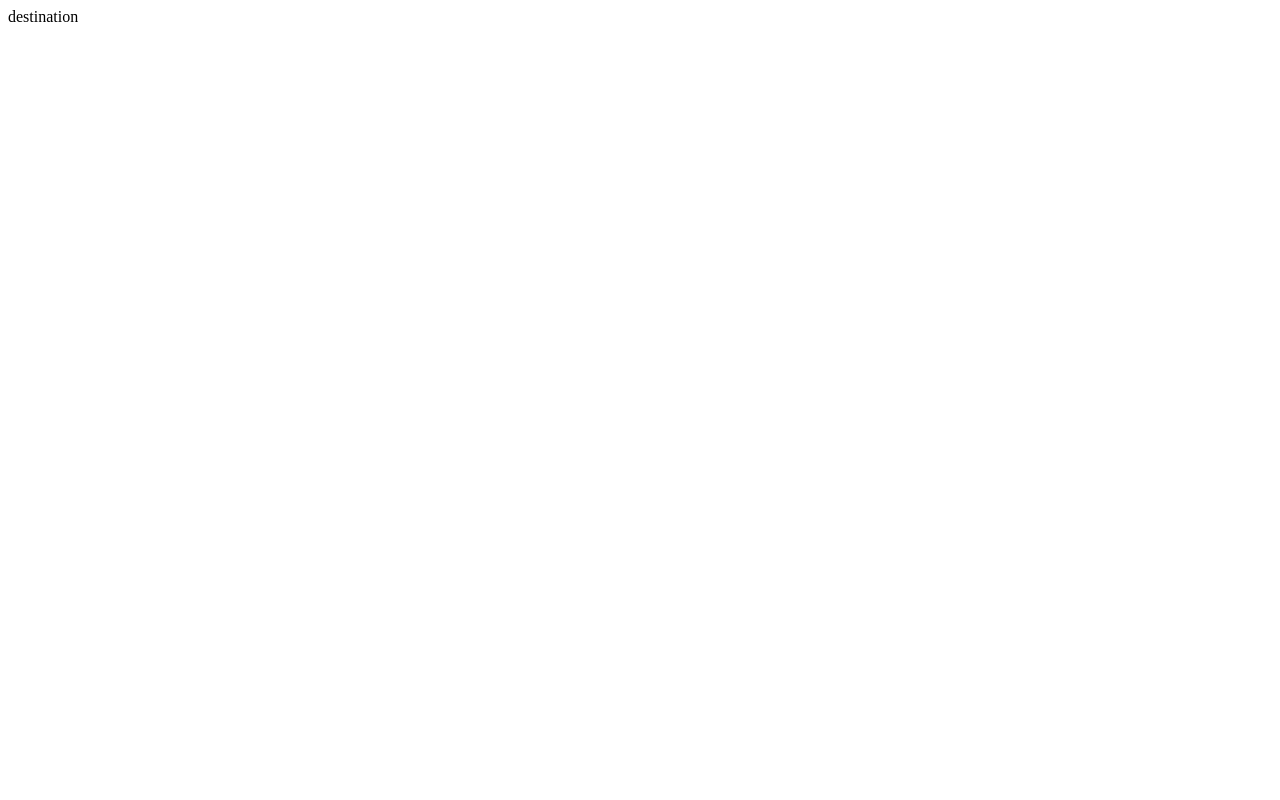
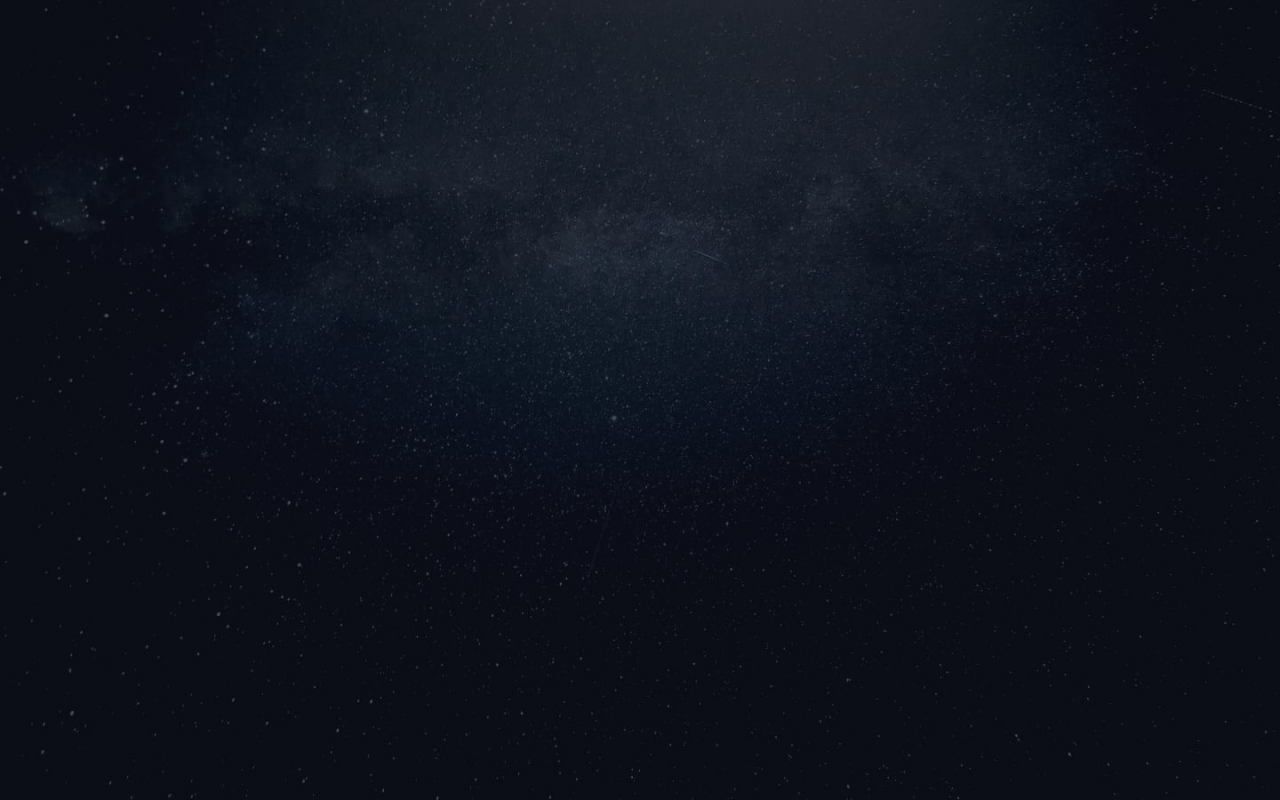
Before and after one commit to aleksandr-efimenko/space-tourism, a Next.js app: page /destination in a window 1280 px wide. Built offline with nearby package versions, Linux system fonts and the light colour scheme.

Commit message:
add background image to the destination page

```diff
--- a/src/pages/destination.tsx
+++ b/src/pages/destination.tsx
@@ -1,5 +1,19 @@
+import BackgroundImage from "@/components/BackgroundImage";
+import backgroundImage from "~/assets/destination/background-destination-desktop.jpg";
+
 export default function Destination() {
   return (
-    <div>destination</div>
-  )
+    <>
+      <BackgroundImage
+        backgroundImage={backgroundImage}
+        alt="background image"
+      />
+      <main className="flex flex-col items-center justify-between p-24">
+      <h1 className="flex gap-6">
+            <span className="heading5 font-bold opacity-25 text-white">01</span>
+            <p className="heading5 text-white">Pick your destination</p>
+          </h1>
+      </main>
+    </>
+  );
 }
```
